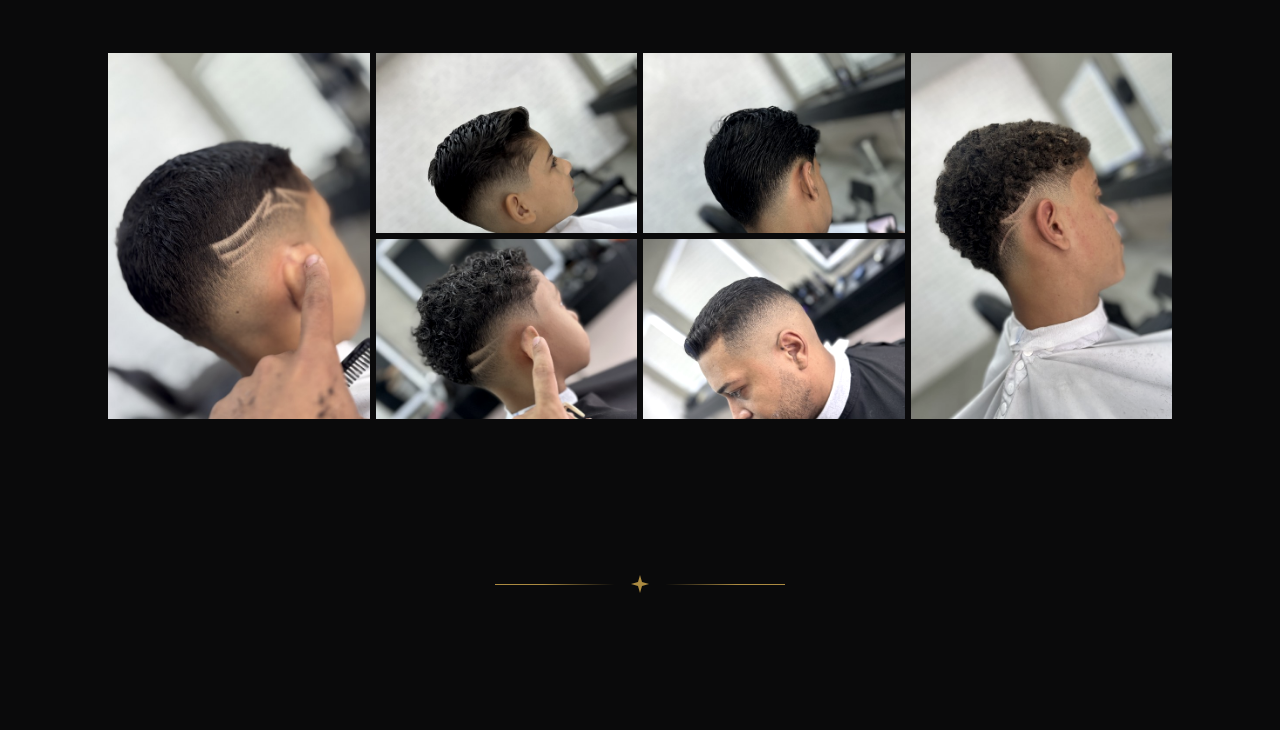
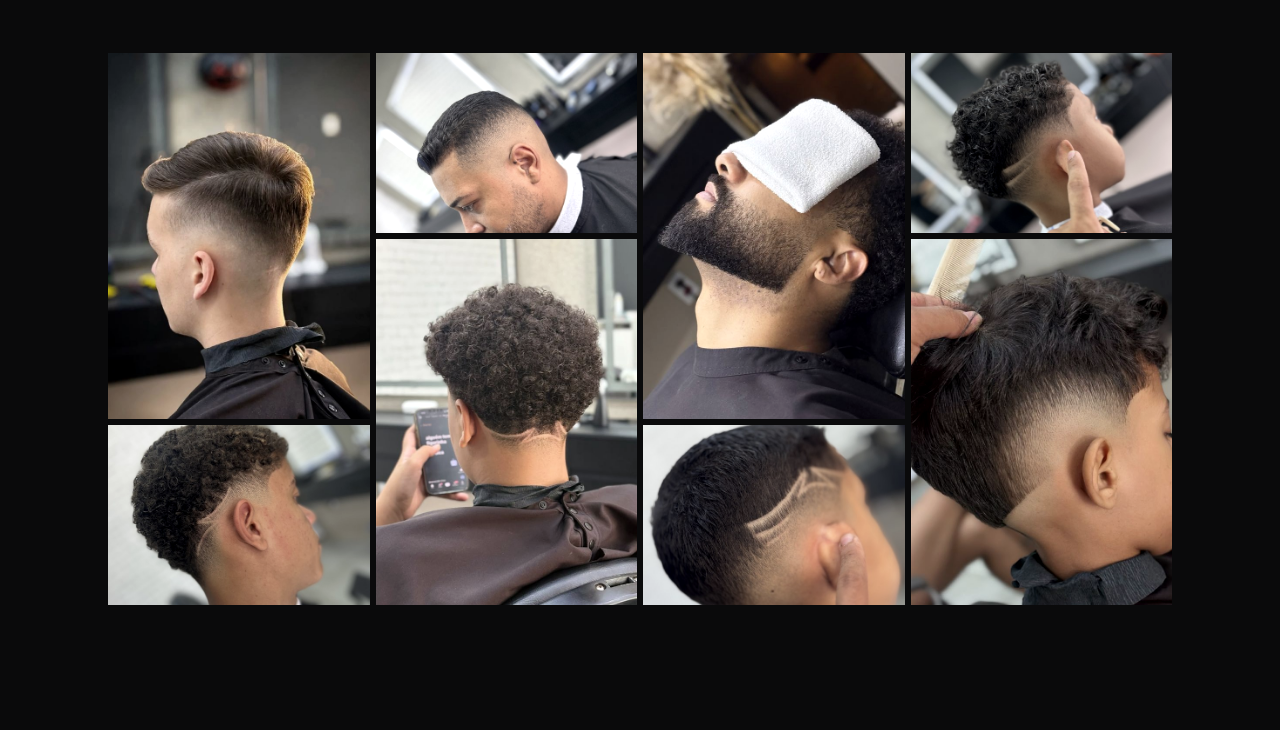
Before and after one commit to luan01bh-sys/braxbarbearia-site, a plain HTML site: page Site Brax/index.html in a window 1280 px wide. Shown: the part 6510-7240 px from the top of the page. Drawn offline with nearby package versions, Linux system fonts and the light colour scheme; a web font is replaced by a local one.

Commit message:
Galeria com 4 fotos novas (sai 2 fracas) e 'mais de 100 avaliações no Google'
Co-Authored-By: Claude Opus 5.5 <noreply@anthropic.com>

```diff
--- a/Site Brax/index.html
+++ b/Site Brax/index.html
@@ -502,12 +502,14 @@
         <p>Um pouco do ambiente e dos cortes que saem daqui.</p>
       </div>
       <div class="gallery-grid reveal">
-        <div class="gallery-item tall"><img src="assets/gallery-1.jpg" alt="Corte finalizado na Brax Barbearia" loading="lazy"></div>
-        <div class="gallery-item"><img src="assets/gallery-2.jpg" alt="Ambiente da Brax Barbearia" loading="lazy"></div>
-        <div class="gallery-item"><img src="assets/gallery-3.jpg" alt="Corte na Brax Barbearia" loading="lazy"></div>
-        <div class="gallery-item tall"><img src="assets/gallery-4.jpg" alt="Cadeiras da Brax Barbearia" loading="lazy"></div>
-        <div class="gallery-item"><img src="assets/gallery-5.jpg" alt="Detalhe do corte na Brax Barbearia" loading="lazy"></div>
-        <div class="gallery-item"><img src="assets/gallery-6.jpg" alt="Ambiente Brax Barbearia" loading="lazy"></div>
+        <div class="gallery-item tall"><img src="assets/gallery-7.jpg" alt="Corte com degradê e topete na Brax Barbearia" loading="lazy"></div>
+        <div class="gallery-item"><img src="assets/gallery-6.jpg" alt="Degradê alto com acabamento na Brax Barbearia" loading="lazy"></div>
+        <div class="gallery-item tall"><img src="assets/gallery-8.jpg" alt="Barba alinhada com toalha quente na Brax Barbearia" loading="lazy"></div>
+        <div class="gallery-item"><img src="assets/gallery-5.jpg" alt="Cabelo cacheado com risco na Brax Barbearia" loading="lazy"></div>
+        <div class="gallery-item tall"><img src="assets/gallery-9.jpg" alt="Cacheado com nuca desenhada na Brax Barbearia" loading="lazy"></div>
+        <div class="gallery-item tall"><img src="assets/gallery-10.jpg" alt="Corte com degradê e nuca em V na Brax Barbearia" loading="lazy"></div>
+        <div class="gallery-item"><img src="assets/gallery-4.jpg" alt="Cacheado com degradê e risco na Brax Barbearia" loading="lazy" style="object-position:50% 40%"></div>
+        <div class="gallery-item"><img src="assets/gallery-1.jpg" alt="Corte com desenho na lateral na Brax Barbearia" loading="lazy" style="object-position:50% 50%"></div>
       </div>
     </div>
   </section>
@@ -680,7 +682,7 @@
       <div class="rating-summary reveal">
         <span class="stars">★★★★★</span>
         <span class="score">5,0</span>
-        <span class="count">· 99 avaliações no Google</span>
+        <span class="count">· mais de 100 avaliações no Google</span>
       </div>
 
       <div class="reveal" style="text-align:center; margin-top:18px;">
```
Also changed, not shown: Site Brax/promo/index.html (+1 -1 lines), Site Brax/assets/gallery-10.jpg (added), Site Brax/assets/gallery-2.jpg (deleted), Site Brax/assets/gallery-3.jpg (deleted), Site Brax/assets/gallery-7.jpg (added), Site Brax/assets/gallery-8.jpg (added), Site Brax/assets/gallery-9.jpg (added).
